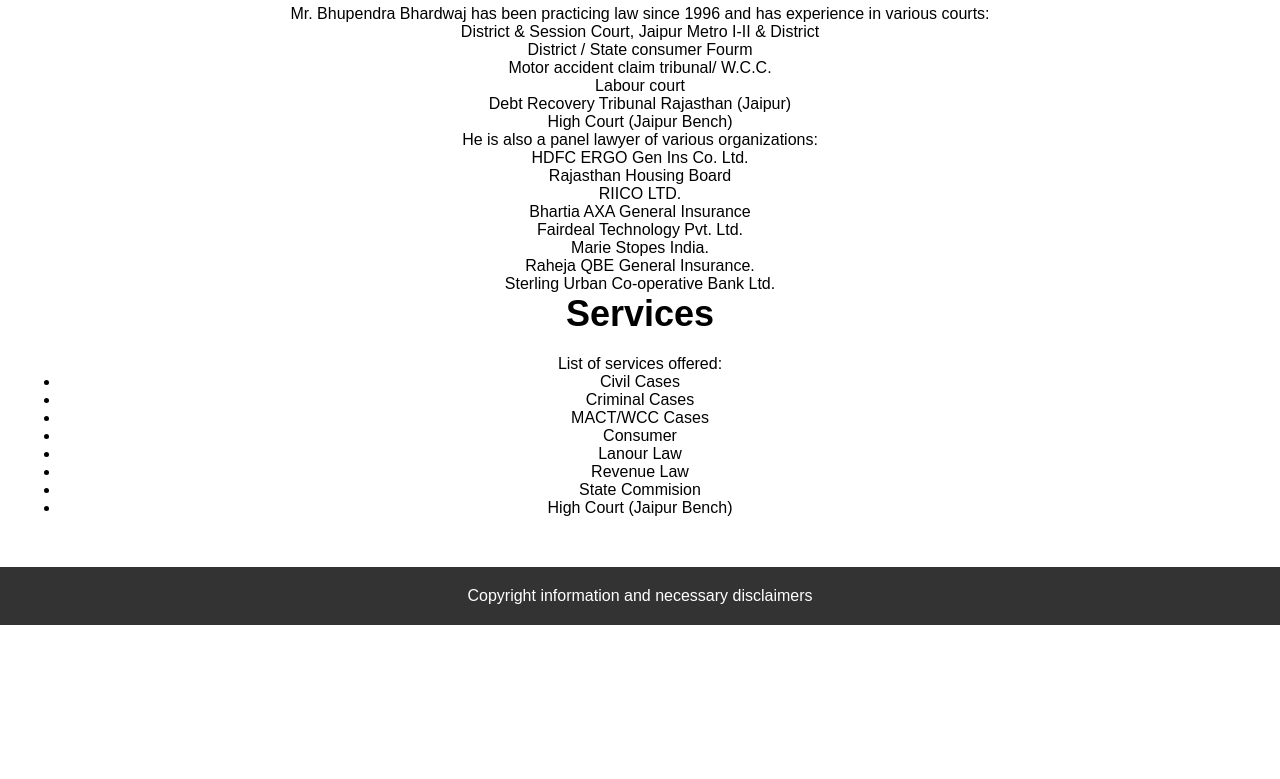
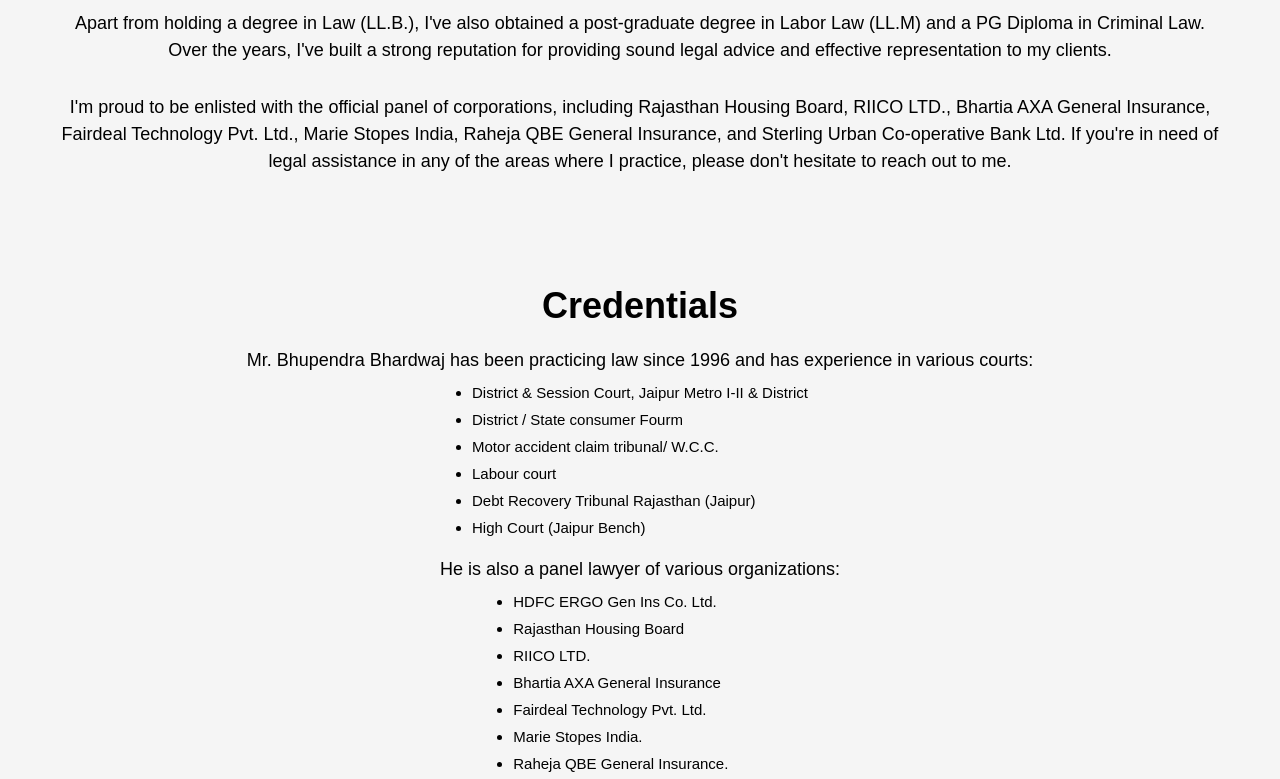
Before and after one commit to imgarvit/Lawyer-Website, a plain HTML site: page index.html in a window 1280 px wide. Shown: the part 615-1394 px from the top of the page. Before the commit the page ends 1240 px from the top, so only its background shows below. Drawn offline with Linux system fonts and the light colour scheme.

Commit message:
Update style.css

```diff
--- a/css/style.css
+++ b/css/style.css
@@ -54,6 +54,7 @@
 /* Main styles */
 main {
     padding: 50px 0;
+    background-color: #f5f5f5;
 }
 
 section {
@@ -72,3 +73,100 @@
     text-align: center;
     padding: 20px 0;
 }
+
+#overview {
+
+    padding: 80px 0;
+}
+
+#overview h2 {
+font-size: 36px;
+margin-bottom: 40px;
+}
+
+#overview p {
+font-size: 18px;
+line-height: 1.5;
+margin-bottom: 30px;
+}
+
+#overview img {
+max-width: 100%;
+height: auto;
+border-radius: 5px;
+box-shadow: 0px 0px 15px rgba(0, 0, 0, 0.2);
+}
+
+/* Credentials Styles */
+#credentials {
+margin-bottom: 50px;
+}
+
+#credentials h2 {
+font-size: 36px;
+margin-bottom: 20px;
+}
+
+#credentials p {
+    font-size: 18px;
+    line-height: 1.5;
+    margin-bottom: 10px;
+    margin-top: 10px;
+}
+
+#credentials div {
+    text-align: center;
+  }
+
+#credentials ul {
+    margin: 0 auto;
+    padding: 0;
+    list-style: disc;
+    text-align: left;
+    display: table;
+    margin-left: auto;
+    margin-right: auto;
+}
+
+#credentials li {
+    margin-bottom: 10px;
+    font-size: 15px;
+    text-align: left;
+}
+
+/* Services Styles */
+#services {
+    margin-bottom: 50px;
+    }
+
+    #services h2 {
+    font-size: 36px;
+    margin-bottom: 20px;
+    }
+
+    #services p {
+        font-size: 18px;
+        line-height: 1.5;
+        margin-bottom: 10px;
+        margin-top: 10px;
+    }
+
+    #services div {
+        text-align: center;
+      }
+
+    #services ul {
+        margin: 0 auto;
+        padding: 0;
+        list-style: disc;
+        text-align: left;
+        display: table;
+        margin-left: auto;
+        margin-right: auto;
+    }
+
+    #services li {
+        margin-bottom: 10px;
+        font-size: 15px;
+        text-align: left;
+    }
```
